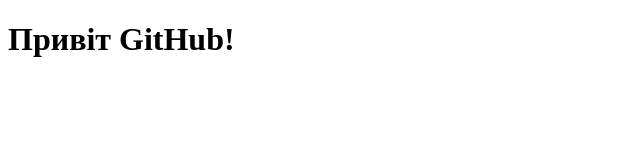
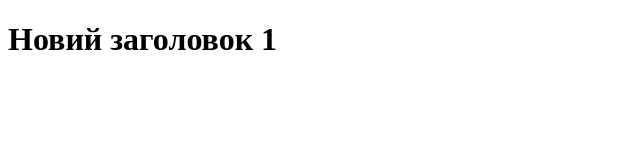
Before and after one commit to ilmnayccmm/my-first-project, a plain HTML site: page index.html in a window 1280 px wide. Shown: the whole page, without its empty margins (0-640 px from the left). Drawn offline with Linux system fonts and the light colour scheme.

Commit message:
Змінено заголовок

```diff
--- a/index.html
+++ b/index.html
@@ -4,6 +4,6 @@
     <title>Мій сайт</title>
 </head>
 <body>
-    <h1>Привіт GitHub!</h1>
+    <h1>Новий заголовок 1</h1>
 </body>
 </html>
```
